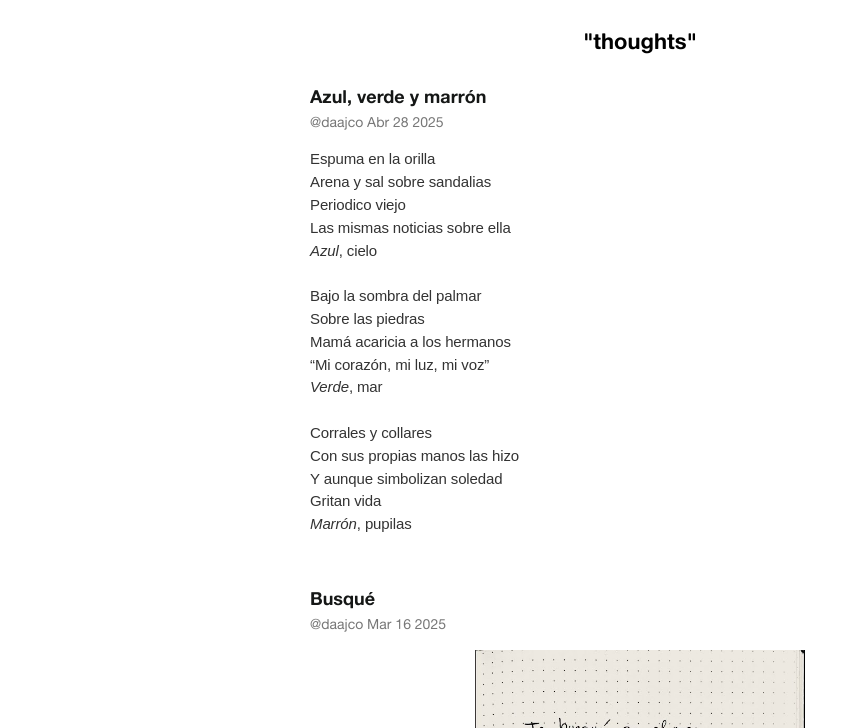
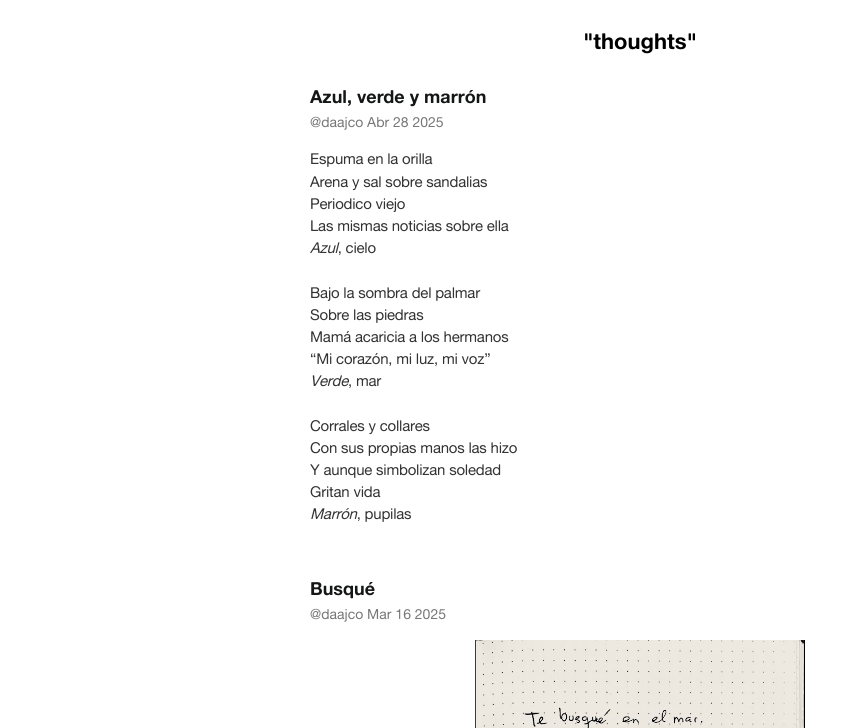
Before and after one commit to Dave-Jcm/davidjaco.me, an Eleventy site: page src/index.njk in a window 1280 px wide. Shown: the part 72-800 px from the top of the page, without its empty margins (0-848 px from the left). Built offline with nearby package versions, Linux system fonts and the light colour scheme; Eleventy itself is replaced by a stand-in of ours; files that its build step writes are made by us from their sources; a web font is replaced by a local one.

Commit message:
Update style.css

```diff
--- a/src/css/style.css
+++ b/src/css/style.css
@@ -140,11 +140,11 @@ p {
 }
 
 .post-body {
-	font-family: "Jost", sans-serif;
+	font-family: "Switzer", "Alte Haas Grotesk", Arial, sans-serif;
 	font-size: 15px;
-	font-weight: 300;
-	line-height: 1.52;
-	letter-spacing: -0.008em;
+	font-weight: 400;
+	line-height: 1.48;
+	letter-spacing: -0.015em;
 }
 
 .closing-note {
```
